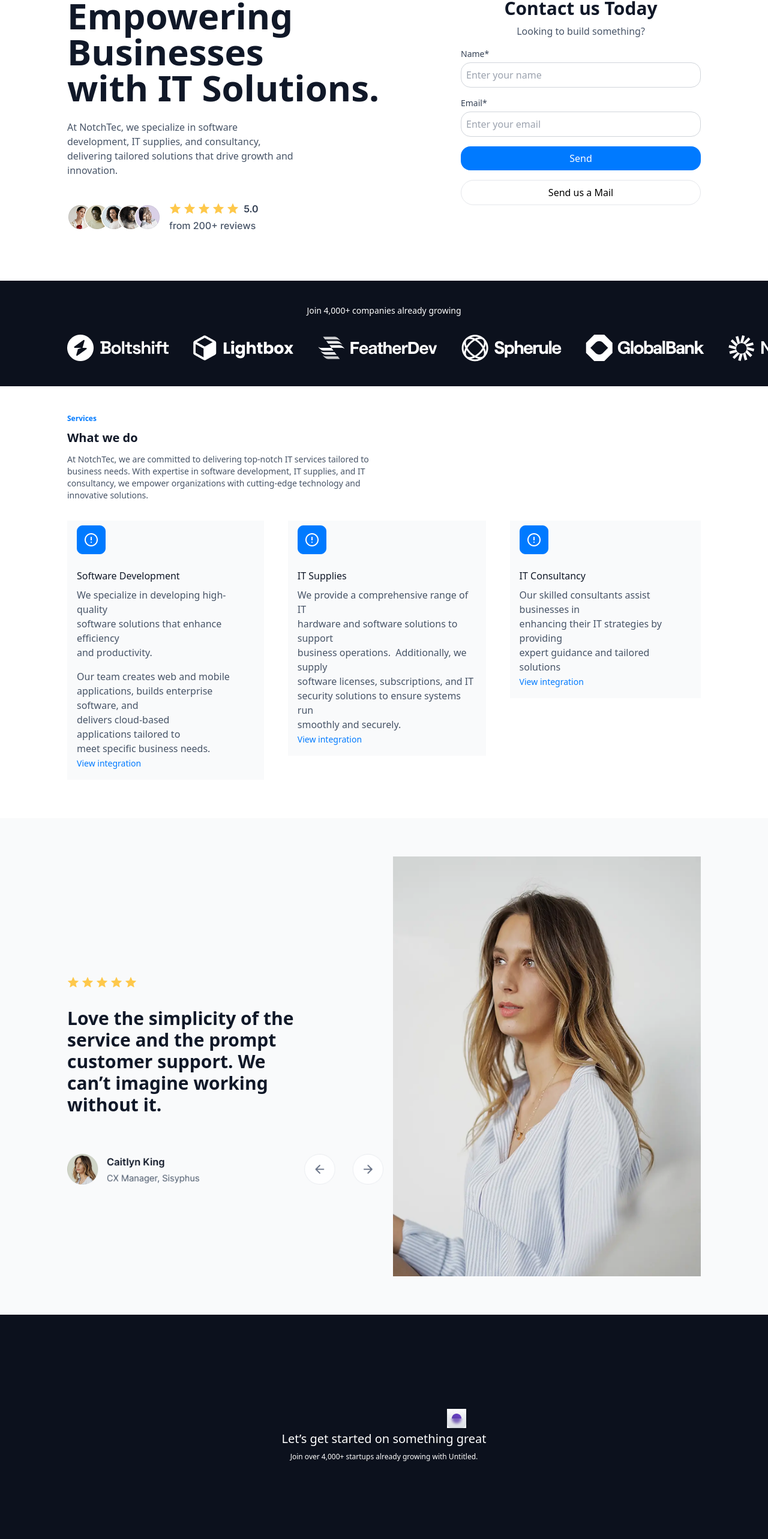
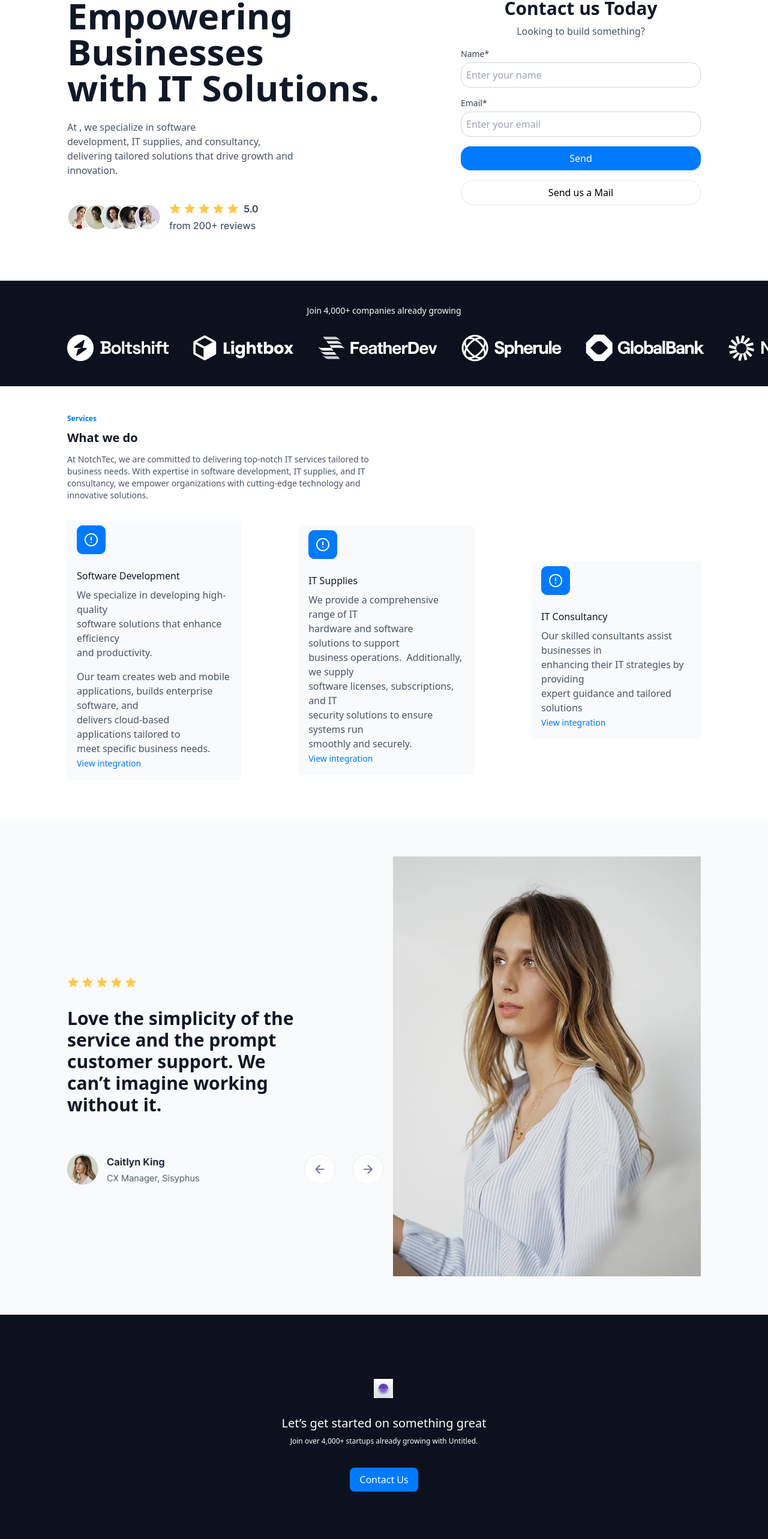
Before and after one commit to Ojeriakhi/NotchTec, a Nuxt app: page / in a window 1280 px wide. Shown: the part 158-2724 px from the top of the page at 60% size. Built offline with nearby package versions, Linux system fonts and the light colour scheme.

Commit message:
i made changes

```diff
--- a/pages/index.vue
+++ b/pages/index.vue
@@ -1,5 +1,5 @@
 <template>
-   <section class="px-28 py-4">
+   <section class="px-28 py-4 flex justify-center flex-col align-center ">
     <header class="flex justify-between">
         <div>
             <img src="../public/images/logo.png" alt="">
@@ -19,7 +19,7 @@
     <section class="mt-[100px] flex justify-between">
         <div>
             <h1 class="text-[#101828] text-6xl font-semibold">Empowering Businesses <br> with IT Solutions.</h1>
-            <p class="text-[#475467] mt-6">At NotchTec, we specialize in software  <br> development, IT supplies, and consultancy, <br> delivering tailored solutions that drive growth and <br>innovation.</p>
+            <p class="text-[#475467] mt-6">At   , we specialize in software  <br> development, IT supplies, and consultancy, <br> delivering tailored solutions that drive growth and <br>innovation.</p>
 
 
             <div class="mt-10">
@@ -53,7 +53,7 @@
 
 
    </section>
-   <section class="mt-16 py-10 bg-[#0C111D] px-28  ">
+   <section class="mt-16 py-10 bg-[#0C111D] px-28 flex-col flex justify-center align-center  ">
         <span class="text-white text-sm text-center align-center flex justify-center">Join 4,000+ companies already growing</span>
         <div class="flex gap-10 pt-7">
             <img src="../public/images/company1.png" alt="">
@@ -77,7 +77,8 @@
             </p>
         </section>
 
-        <section class="flex mt-8 gap-10 mb-4 ">
+
+        <section class="flex mt-8 gap-24 items-center mb-4 jusitify-center align-center ">
             <div class="px-4 bg-[#F9FAFB] h-fit pb-4">
               <div class="mt-2">
                 <img src="../public/images/featuredicon.png" alt="">
@@ -123,7 +124,7 @@
 
 
     </section>
-    <section class="px-28 py-16 bg-[#F9FAFB] mt-16 flex gap-4 justify-between">
+    <section class="px-28 py-16 bg-[#F9FAFB] mt-16 flex gap-4 justify-between align-center">
             <div class=" align-center items-center mt-[200px] ">
                 <div class="">
                 <img src="../public/images/Stars.png" alt="">
@@ -143,19 +144,24 @@
 
         </section>
 
-        <section class="bg-[#0C111D] flex flex-col justify-center text-white h-[400px] text-center   ">
-
-            <div class="w-10 justify-center items-center ml-[742px] ">
+        <section class="bg-[#0C111D] flex flex-col justify-center text-white h-[400px]  items-center  ">
+<div class="flex justify-center items-center mb-6 ">
+    <div class="w-10   ">
                 <img src="../public/images/logomark.png" alt="">
             </div>
+</div>
+
 
             <span class="text-xl">Let’s get started on something great</span>
             <span class="text-xs mt-2">Join over 4,000+ startups already growing with Untitled.</span>
+            <div class="mt-9">
+                <button class="bg-[#007AFF] text-white rounded-lg px-4 py-2 ">Contact Us</button>
+            </div>
 
 
         </section>
 
-        <section class="bg-[#0C111D] border-t border-t px-28 text-sm text-white flex justify-between pt-4 py-10 pt-4 items-center">
+        <section class="bg-[#0C111D] border-t border-t px-28 text-sm text-white flex justify-between pt-4 py-10 pt-8 items-center border border-l-0 ">
             <div>
                <p>© 2077 Untitled UI. All rights reserved.</p>
 
```
